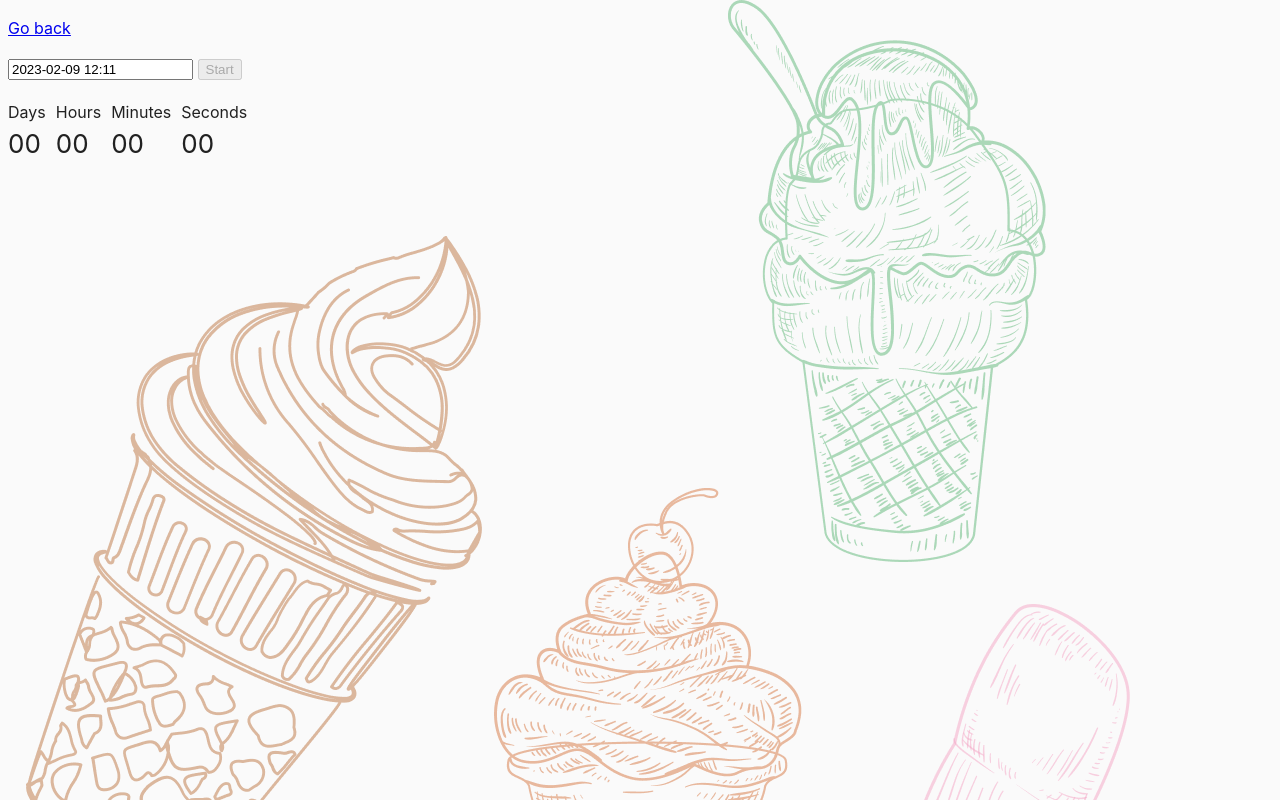
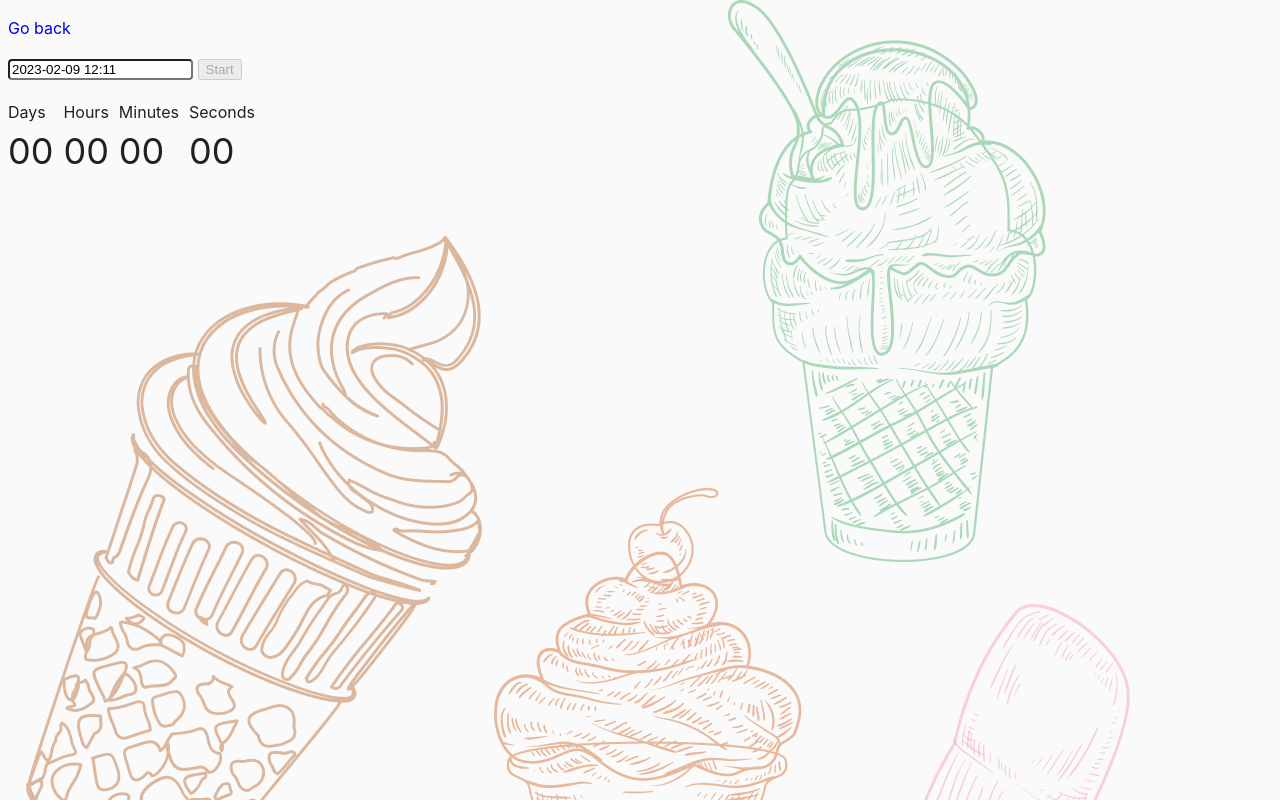
Before and after one commit to ElenPolyanska/goit-js-hw---09, a website built with Parcel: page src/02-timer.html in a window 1280 px wide. Built offline with nearby package versions, Linux system fonts and the light colour scheme.

Commit message:
last fix

```diff
--- a/src/css/common.css
+++ b/src/css/common.css
@@ -14,9 +14,15 @@ body {
 ul {
   list-style: none;
 }
+a {
+  text-decoration: dotted;
+}
 img {
   display: block;
   max-width: 100%;
+}
+input {
+  border-radius: 4px;
 }
 
 .start {
@@ -25,7 +31,7 @@ margin-left: 40%;
 .start,
 .stop {
   width: 140px;
-  height: 60px;
+  height: 140px;
   margin-top: 10%;
   border-radius: 50%;
   font-size: 20px;
@@ -45,6 +51,6 @@ body {
   margin-right: 10px;
 }
 .value {
-  font-size: 26px;
+  font-size: 36px;
   color: 'aloha'
 }
```
